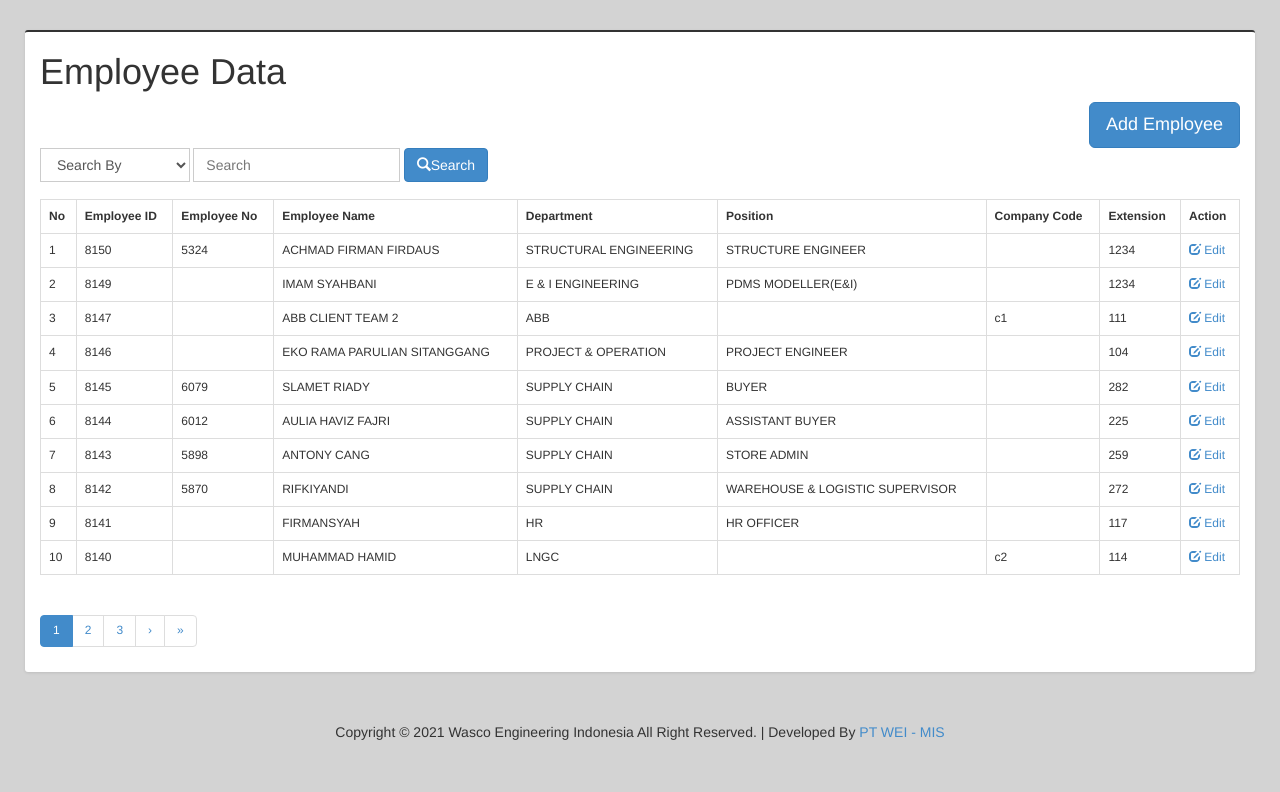
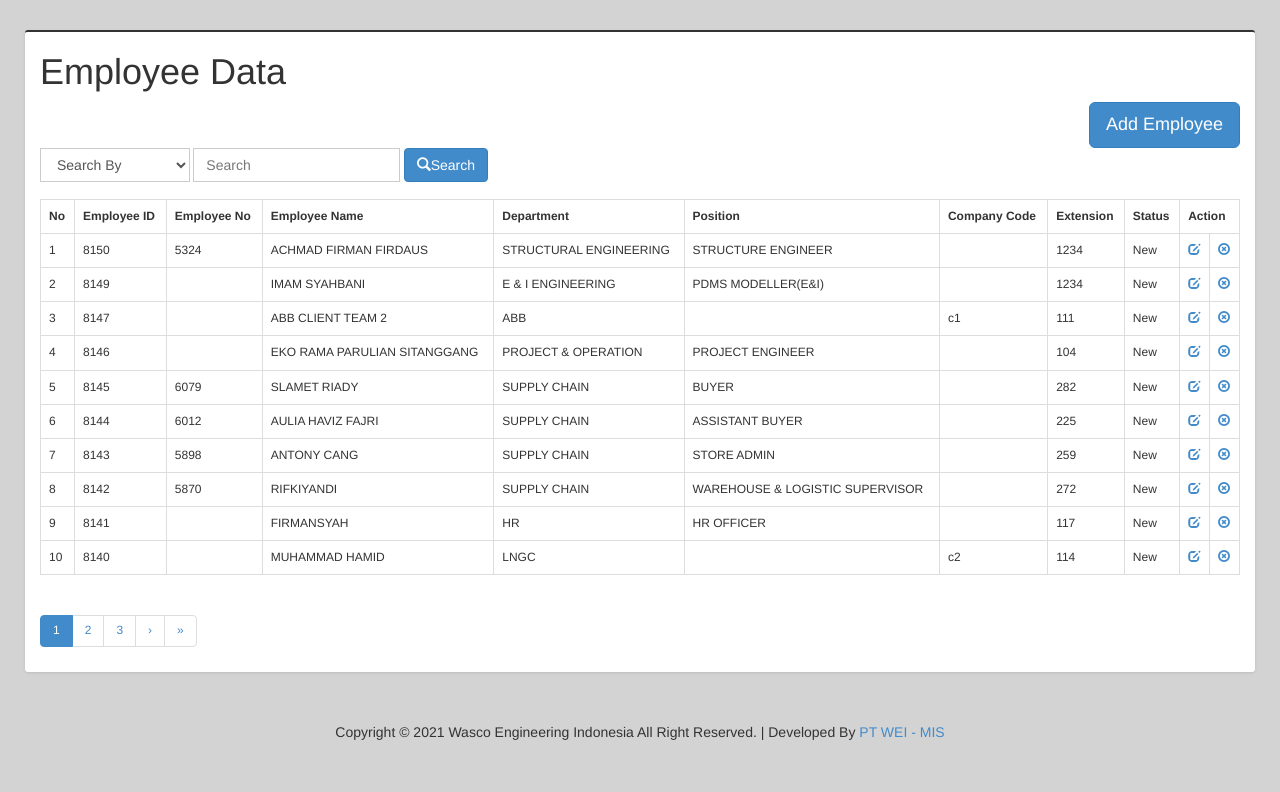
Before and after one commit to rabunjauh/phone, a CodeIgniter app: page /database/index.php/cemployee/index in a window 1280 px wide. Shown: the part 248-1040 px from the top of the page. Run offline with CodeIgniter, Linux system fonts and the light colour scheme; data comes from the database, SQL or seed files in the repository.

Commit message:
home: [formEditEmployee => remove selectCode, Fix error undefined idemployee because of join table in memployee/getemployeebyId], [vEmployee => add Activate and Deactivate employee button, add new column (status)], export database

```diff
--- a/application/controllers/Cemployee.php
+++ b/application/controllers/Cemployee.php
@@ -56,7 +56,7 @@ class Cemployee extends CI_Controller {
 			$formInfo['employeename'] = strtoupper($this->input->post('txtEmployee', TRUE));
 			$formInfo['iddept'] = $this->input->post('selDepartment', TRUE);
 			$formInfo['idposition'] = $this->input->post('selPosition');
-			$formInfo['code'] = $this->input->post('selCode');
+			// $formInfo['code'] = $this->input->post('selCode');
 			if ($this->input->post('selExtension', TRUE)){
 				$formInfo['extId'] = $this->input->post('selExtension', TRUE);
 			} else {
@@ -115,6 +115,7 @@ class Cemployee extends CI_Controller {
 		$data = [];
 		$data['extensions'] = $this->mpabx11->index();
 		$data['employees'] = $this->memployee->employeeIds($employeeId);
+		$data['employeeStatuses'] = $this->memployee->getEmployeeStatus();
 		$data['getEmployeeByIds'] = $this->memployee->getEmployeeByIds($employeeId);
 		$data['departments'] = $this->memployee->department();
 		$data['positions'] = $this->memployee->position();
@@ -127,6 +128,14 @@ class Cemployee extends CI_Controller {
 		$data['content'] = $this->load->view('forms/formEditEmployee', $data, TRUE);
 		$data['footer'] = $this->load->view('footers/footer', '', TRUE);
 		$this->load->view('main', $data);
+	}
+
+	public function toggleEmployeeStatus($idEmployee, $status) {
+		if ($this->memployee->toggleEmployeeStatus($idEmployee, $status)){
+			$message = '<div class="alert alert-success">Employee status changed!</div>';
+			$this->session->set_flashdata('message', $message);
+			redirect(base_url() . 'cemployee');
+		}
 	}
 
 	public function search($searchCategory=false, $txtSearch=false){
--- a/application/models/Memployee.php
+++ b/application/models/Memployee.php
@@ -44,7 +44,7 @@ class memployee extends CI_Model {
 	}
 
 	public function employeeList($limit, $offset){
-	    $sql = "SELECT tblmas_employee.idemployee, tblmas_employee.employeeno, tblmas_employee.employeename, tblmas_employee.code, tblmas_employee.ext, tblfile_department.deptdesc, tblfile_position.positiondesc, tblfile_position.level, ext.extension
+	    $sql = "SELECT tblmas_employee.idemployee, tblmas_employee.stsactive, tblmas_employee.employeeno, tblmas_employee.employeename, tblmas_employee.code, tblmas_employee.ext, tblfile_department.deptdesc, tblfile_position.positiondesc, tblfile_position.level, ext.extension, employee_status.employee_status
 	   			FROM tblmas_employee
 	    		LEFT JOIN tblfile_department
 	    		ON tblmas_employee.iddept = tblfile_department.iddept
@@ -52,6 +52,7 @@ class memployee extends CI_Model {
 	    		ON tblmas_employee.idposition = tblfile_position.idposition
 	    		LEFT JOIN ext
 	    		ON tblmas_employee.extId = ext.id
+				LEFT JOIN employee_status ON tblmas_employee.stsactive = employee_status.employee_status_id
 	    		ORDER BY tblmas_employee.idemployee DESC";
 
 	    // $sql = "SELECT tblmas_employee.idemployee, tblmas_employee.employeeno, tblmas_employee.employeename, tblfile_department.deptdesc, tblfile_position.positiondesc, tblfile_position.level
@@ -94,7 +95,7 @@ class memployee extends CI_Model {
 	public function getEmployeeByIds($idEmployee){
 		$this->db->select('*')
 		->from('tblmas_employee')
-		->join('office_location', 'tblmas_employee.office_location_id = office_location.office_location_id')
+		// ->join('office_location', 'tblmas_employee.office_location_id = office_location.office_location_id')
 		->where('idemployee', $idEmployee);
 		$result = $this->db->get()->row();
 		return $result;
@@ -109,11 +110,14 @@ class memployee extends CI_Model {
 					tblmas_employee.extId,
 					tblmas_employee.code,
 					tblmas_employee.office_location_id,
+					tblmas_employee.ext,
 					office_location.office_location_desc,
 					tblfile_department.deptdesc,
 					tblfile_position.positiondesc,
 					tblfile_position.level,
-					ext.extension
+					ext.extension,
+					employee_status.employee_status_id,
+					employee_status.employee_status
 				FROM tblmas_employee
 				LEFT JOIN tblfile_department
 				ON tblmas_employee.iddept = tblfile_department.iddept
@@ -121,6 +125,7 @@ class memployee extends CI_Model {
 				ON tblmas_employee.idposition = tblfile_position.idposition
 				LEFT JOIN ext ON tblmas_employee.extId = ext.id
 				LEFT JOIN office_location ON tblmas_employee.office_location_id = office_location.office_location_id
+				LEFT JOIN employee_status ON tblmas_employee.stsactive = employee_status.employee_status_id
 				WHERE tblmas_employee.idemployee = '$idEmployee'
 				ORDER BY tblmas_employee.idemployee DESC";
 		$query = $this->db->query($sql);
@@ -139,6 +144,14 @@ class memployee extends CI_Model {
 		$this->db->where('idemployee', $employeeId);
 		$this->db->update('tblmas_employee', $info);
 		return $info;
+	}
+
+	public function toggleEmployeeStatus($idEmployee, $status){
+		$this->db->where('idemployee', $idEmployee);
+		$this->db->update('tblmas_employee', array('stsactive' => $status));
+		if ($this->db->affected_rows() > 0){
+			return TRUE;
+		}
 	}
 
 	public function countEmployeeSearch($searchCategory = false, $txtSearch = false){
@@ -585,4 +598,9 @@ class memployee extends CI_Model {
 		$query = $this->db->get('tbl_group');
 		return $query->result();
 	}
+
+	public function getEmployeeStatus(){
+		$query = $this->db->get('employee_status');
+		return $query->result();
+	}
 }
--- a/application/views/contents/vEmployee.php
+++ b/application/views/contents/vEmployee.php
@@ -44,6 +44,7 @@
 			<th>Position</th>
 			<th>Company Code</th>
 			<th>Extension</th>
+			<th>Status</th>
 			<th colspan="2">Action</th>
 		</tr>
 
@@ -66,7 +67,18 @@
 					}
 				?>
 			</td>
-			<td><a href="<?=base_url() . "cemployee/modifyEmployee/" . $employee->idemployee; ?>"><span class="glyphicon glyphicon-edit"></span> Edit</a></td>
+			<td>
+				<?php echo $employee->employee_status; ?></td>
+			<td><a href="<?=base_url() . "cemployee/modifyEmployee/" . $employee->idemployee; ?>"><span class="glyphicon glyphicon-edit"></span></a></td>
+			<td>
+				<?php
+					if ($employee->stsactive) { ?>
+						<a href="<?=base_url() . "cemployee/toggleEmployeeStatus/" . $employee->idemployee . "/" . 0; ?>"><span class="glyphicon glyphicon-remove-circle"></span></a>
+					<?php } else { ?>
+						<a href="<?=base_url() . "cemployee/toggleEmployeeStatus/" . $employee->idemployee . "/" . 1; ?>"><span class="glyphicon glyphicon-ok-circle"></span></a>
+					<?php } ?>
+			</td>
+
 		</tr>
 		<?php $no++; ?>
 		<?php endforeach ?>
--- a/application/views/contents/vExtension.php
+++ b/application/views/contents/vExtension.php
@@ -43,10 +43,12 @@
 		<?php
 					}
 				endforeach;
+		?>
+				</table>
+		<?php
 			endforeach;
 			}
 		?>
-			</table>
 		</div>
 	</div>
 </div>
```
Also changed, not shown: application/views/forms/formEditEmployee.php (+3 -17 lines).
